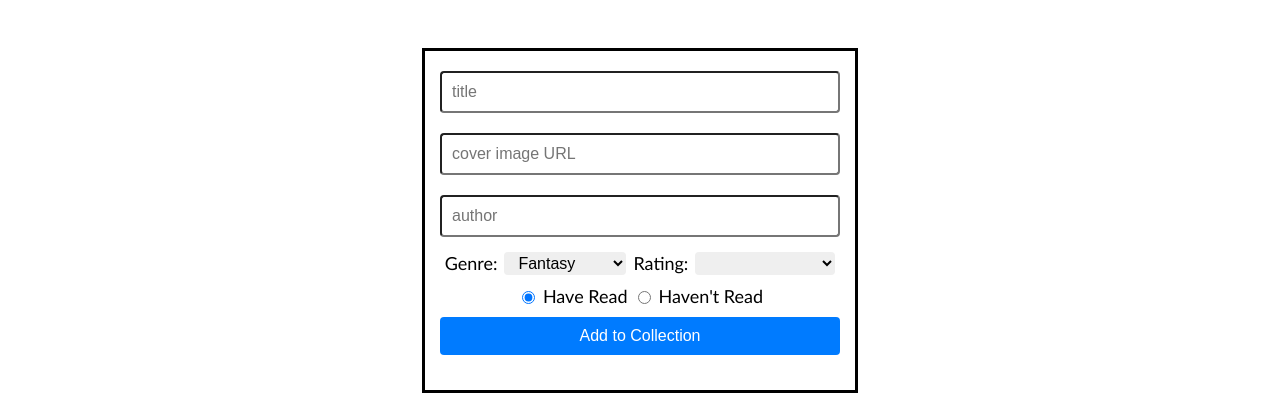
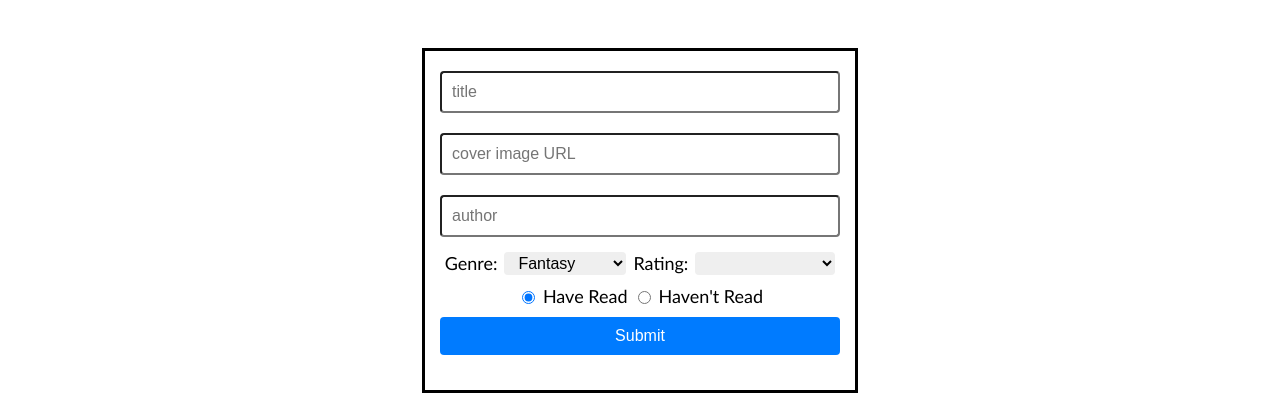
Before and after one commit to jjiang95/phase-2-final-project, a React (Create React App) app: page /new in a window 1280 px wide. Shown: the part 184-589 px from the top of the page. Built offline with nearby package versions, Linux system fonts and the light colour scheme.

Commit message:
creates Form as a separate component

```diff
--- a/src/components/AddBook.js
+++ b/src/components/AddBook.js
@@ -1,9 +1,8 @@
 import React, { useState } from "react";
+import Form from "./Form";
 
 function AddBook() {
 
-    const [formValid, setFormValid] = useState("")
-    const [errorMessage, setErrorMessage] = useState("")
     const [formData, setFormData] = useState({
         title:"",
         image:"",
@@ -13,25 +12,7 @@ function AddBook() {
         haveRead:true
     })
 
-    function handleSubmit(e) {
-        e.preventDefault()
-        //input validation
-        if (
-            formData.title.trim() === "" ||
-            formData.image.trim() === "" ||
-            formData.author.trim() === ""
-        ) {
-            setFormValid(false)
-            setErrorMessage("Please fill in all fields.")
-            return;
-        } else if (
-            !formData.image.trim().includes(".jpg" || ".png")
-        ) {
-            setFormValid(false)
-            setErrorMessage("Please enter a valid image URL.")
-            return;
-        } else {
-        //if all inputs are valid
+    function handleSubmit() {
         //changes string value from form field into number
         const parsedRating = parseInt(formData.rating)
         fetch(`${process.env.REACT_APP_API_URL}/books`, {
@@ -52,9 +33,7 @@ function AddBook() {
             author:"",
             haveRead:true
         })
-            setFormValid(true)
-            setErrorMessage("")
-        }
+
     }
 
     function handleChange(e) {
@@ -73,39 +52,7 @@ function AddBook() {
 
     return (
         <div className="form-container">
-            <form className="form" onSubmit={handleSubmit}>
-                <input className="text-input" onChange={handleChange} value={formData.title} type="text" name="title" placeholder="title"></input>
-                <input className="text-input" onChange={handleChange} value={formData.image} type="text" name="image" placeholder="cover image URL"></input>
-                <input className="text-input" onChange={handleChange} value={formData.author} type="text" name="author" placeholder="author"></input>
-                <div className="genre-rating-container">
-                    <label className="label" htmlFor="genre">Genre:</label>
-                    <select className="select-menu" onChange={handleChange} value={formData.genre} name="genre">
-                        <option value="fantasy">Fantasy</option>
-                        <option value="sci-fi">Sci-Fi</option>
-                        <option value="non-fiction">Non-Fiction</option>
-                        <option value="romance">Romance</option>
-                        <option value="mystery">Mystery</option>
-                        <option value="other">Other</option>
-                    </select>
-                    <label className="label" htmlFor="rating">Rating:</label>
-                    <select className="select-menu" onChange={handleChange} value={formData.rating} name="rating">
-                        <option value="0"></option>
-                        <option value="5">⭐⭐⭐⭐⭐</option>
-                        <option value="4">⭐⭐⭐⭐</option>
-                        <option value="3">⭐⭐⭐</option>
-                        <option value="2">⭐⭐</option>
-                        <option value="1">⭐</option>
-                    </select>
-                </div>
-                <div className="radio-group">
-                    <input onChange={handleChange} value="true" name="haveRead" type="radio" checked={formData.haveRead}/>
-                    <label className="label">Have Read</label>
-                    <input onChange={handleChange} value="false" name="haveRead" type="radio" checked={!formData.haveRead}/>
-                    <label className="label">Haven't Read</label>
-                </div>
-                <input className="submit" value="Add to Collection" name="submit" type="submit"/>
-            </form>
-            <h2 className="submit-message">{formValid ? "Success!" : errorMessage}</h2>
+            <Form formData={formData} handleChange={handleChange} handleSubmit={handleSubmit}/>
         </div>
     )
 }
--- a/src/components/BookEdit.js
+++ b/src/components/BookEdit.js
@@ -1,13 +1,12 @@
 import React, { useState, useEffect } from "react";
 import { useParams, useHistory } from "react-router-dom/cjs/react-router-dom.min";
+import Form from "./Form";
 
 function BookEdit() {
     const history = useHistory();
     const params = useParams();
 
     const [book, setBook] = useState(null);
-    const [formValid, setFormValid] = useState("")
-    const [errorMessage, setErrorMessage] = useState("")
     const [formData, setFormData] = useState({
         title:"",
         image:"",
@@ -17,23 +16,7 @@ function BookEdit() {
         haveRead:true
     })
 
-    function handleSubmit(e) {
-        e.preventDefault()
-        if (
-            formData.title.trim() === "" ||
-            formData.image.trim() === "" ||
-            formData.author.trim() === ""
-        ) {
-            setFormValid(false)
-            setErrorMessage("Please fill in all fields.")
-            return;
-        } else if (
-            !formData.image.trim().includes(".jpg" || ".png")
-        ) {
-            setFormValid(false)
-            setErrorMessage("Please enter a valid image URL.")
-            return;
-        } else {
+    function handleSubmit() {
         const parsedRating = parseInt(formData.rating)
         fetch(`${process.env.REACT_APP_API_URL}/books/${params.id}`, {
             method: "PATCH",
@@ -48,11 +31,6 @@ function BookEdit() {
         .then(() => {
             history.push(`/${params.id}`);
         })
-        }
-    }
-
-    function handleCancel() {
-        history.push(`/${params.id}`)
     }
 
     function handleChange(e) {
@@ -95,40 +73,7 @@ function BookEdit() {
         <>
         <h1>Editing: {book.title.toUpperCase()}</h1>
         <div className="form-container">
-            <form className="form" onSubmit={handleSubmit}>
-                <input className="text-input" onChange={handleChange} value={formData.title} type="text" name="title" placeholder="title"></input>
-                <input className="text-input" onChange={handleChange} value={formData.image} type="text" name="image" placeholder="cover image URL"></input>
-                <input className="text-input" onChange={handleChange} value={formData.author} type="text" name="author" placeholder="author"></input>
-                <div className="genre-rating-container">
-                    <label className="label" htmlFor="genre">Genre:</label>
-                    <select className="select-menu" onChange={handleChange} value={formData.genre} name="genre">
-                        <option value="fantasy">Fantasy</option>
-                        <option value="sci-fi">Sci-Fi</option>
-                        <option value="non-fiction">Non-Fiction</option>
-                        <option value="romance">Romance</option>
-                        <option value="mystery">Mystery</option>
-                        <option value="other">Other</option>
-                    </select>
-                    <label className="label" htmlFor="rating">Rating:</label>
-                    <select className="select-menu" onChange={handleChange} value={formData.rating} name="rating">
-                        <option value="0"></option>
-                        <option value="5">⭐⭐⭐⭐⭐</option>
-                        <option value="4">⭐⭐⭐⭐</option>
-                        <option value="3">⭐⭐⭐</option>
-                        <option value="2">⭐⭐</option>
-                        <option value="1">⭐</option>
-                    </select>
-                </div>
-                <div className="radio-group">
-                    <input onChange={handleChange} value="true" name="haveRead" type="radio" checked={formData.haveRead}/>
-                    <label className="label">Have Read</label>
-                    <input onChange={handleChange} value="false" name="haveRead" type="radio" checked={!formData.haveRead}/>
-                    <label className="label">Haven't Read</label>
-                </div>
-                <input className="submit" value="Update" name="submit" type="submit"/>
-                <button className="submit" onClick={handleCancel}>Cancel</button>
-            </form>
-            <h2 className="submit-message">{formValid ? "Success!" : errorMessage}</h2>
+            <Form formData={formData} handleSubmit={handleSubmit} handleChange={handleChange}/>
         </div>
         </>
     )
--- /dev/null
+++ b/src/components/Form.js
@@ -0,0 +1,71 @@
+import React, { useState } from "react";
+
+function Form({ formData, handleChange, handleSubmit }) {
+
+    const [formValid, setFormValid] = useState("")
+    const [errorMessage, setErrorMessage] = useState("")
+
+    function onSubmitClick(e) {
+        e.preventDefault()
+        //input validation
+        if (
+            formData.title.trim() === "" ||
+            formData.image.trim() === "" ||
+            formData.author.trim() === ""
+        ) {
+            setFormValid(false)
+            setErrorMessage("Please fill in all fields.")
+            return;
+        } else if (
+            !formData.image.trim().includes(".jpg" || ".png")
+        ) {
+            setFormValid(false)
+            setErrorMessage("Please enter a valid image URL.")
+            return;
+        } else {
+            setFormValid(true)
+            setErrorMessage("")
+            handleSubmit()
+        }
+    }
+
+    return (
+        <>
+        <form className="form" onSubmit={onSubmitClick}>
+            <input className="text-input" onChange={handleChange} value={formData.title} type="text" name="title" placeholder="title"></input>
+            <input className="text-input" onChange={handleChange} value={formData.image} type="text" name="image" placeholder="cover image URL"></input>
+            <input className="text-input" onChange={handleChange} value={formData.author} type="text" name="author" placeholder="author"></input>
+            <div className="genre-rating-container">
+                <label className="label" htmlFor="genre">Genre:</label>
+                <select className="select-menu" onChange={handleChange} value={formData.genre} name="genre">
+                    <option value="fantasy">Fantasy</option>
+                    <option value="sci-fi">Sci-Fi</option>
+                    <option value="non-fiction">Non-Fiction</option>
+                    <option value="romance">Romance</option>
+                    <option value="mystery">Mystery</option>
+                    <option value="other">Other</option>
+                </select>
+                <label className="label" htmlFor="rating">Rating:</label>
+                <select className="select-menu" onChange={handleChange} value={formData.rating} name="rating">
+                    <option value="0"></option>
+                    <option value="5">⭐⭐⭐⭐⭐</option>
+                    <option value="4">⭐⭐⭐⭐</option>
+                    <option value="3">⭐⭐⭐</option>
+                    <option value="2">⭐⭐</option>
+                    <option value="1">⭐</option>
+                </select>
+            </div>
+            <div className="radio-group">
+                <input onChange={handleChange} value="true" name="haveRead" type="radio" checked={formData.haveRead}/>
+                <label className="label">Have Read</label>
+                <input onChange={handleChange} value="false" name="haveRead" type="radio" checked={!formData.haveRead}/>
+                <label className="label">Haven't Read</label>
+            </div>
+            <input className="submit" value="Submit" name="submit" type="submit"/>
+        </form>
+        <h2 className="submit-message">{formValid ? "Success!" : errorMessage}</h2>
+        </>
+    )
+}
+
+export default Form;
--- a/src/components/Home.js
+++ b/src/components/Home.js
@@ -38,10 +38,6 @@ function Home() {
         .then(resp => resp.json())
         .then(books => setBookCollection(books))
     }, [])
-
-    if(!bookCollection) {
-        return <span>Loading...</span>
-    }
 
     const displayedBooks = bookCollection.filter((book) => {
         //all possible conditions of the three filter states
```
Lines whose indentation alone changed are shown as unchanged.
